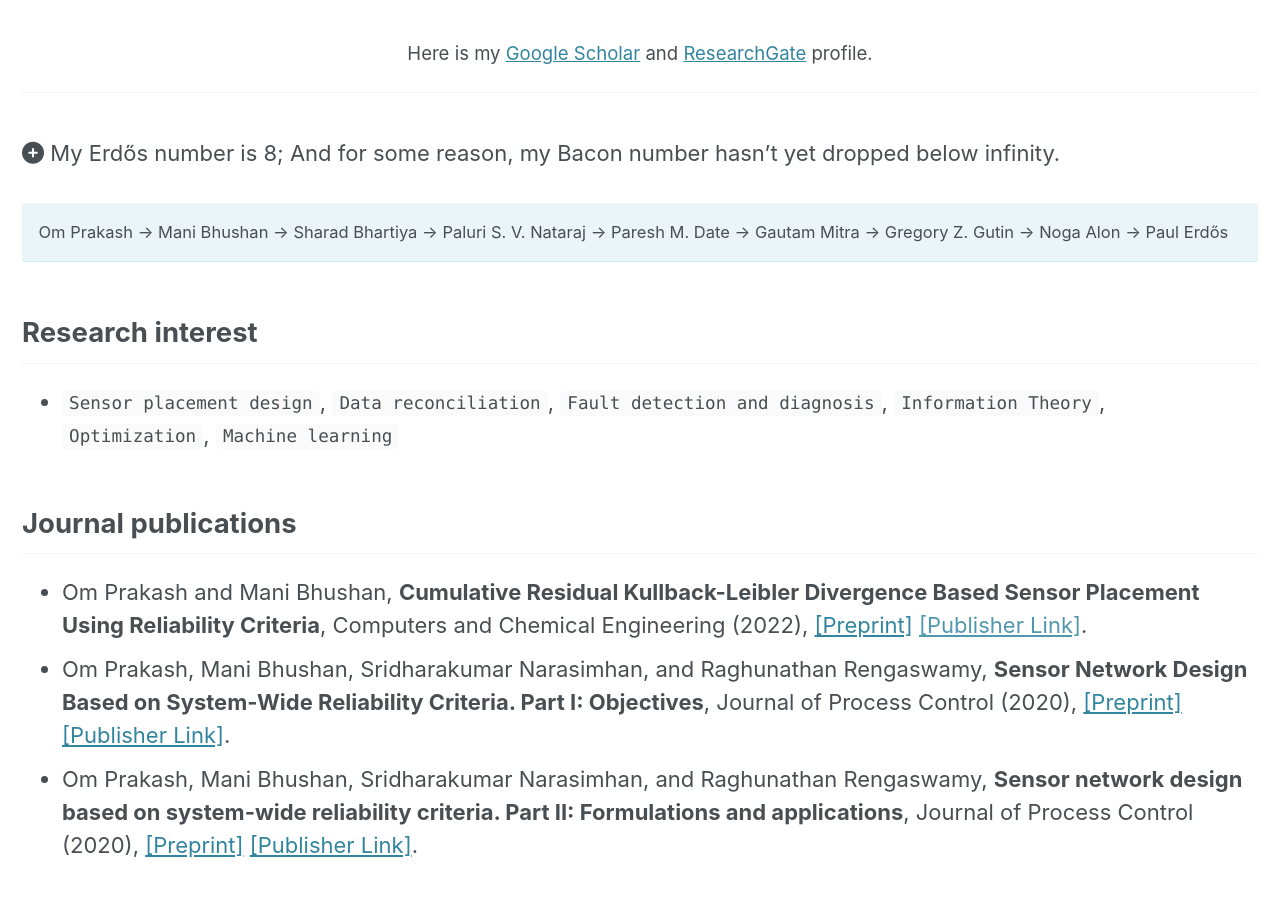
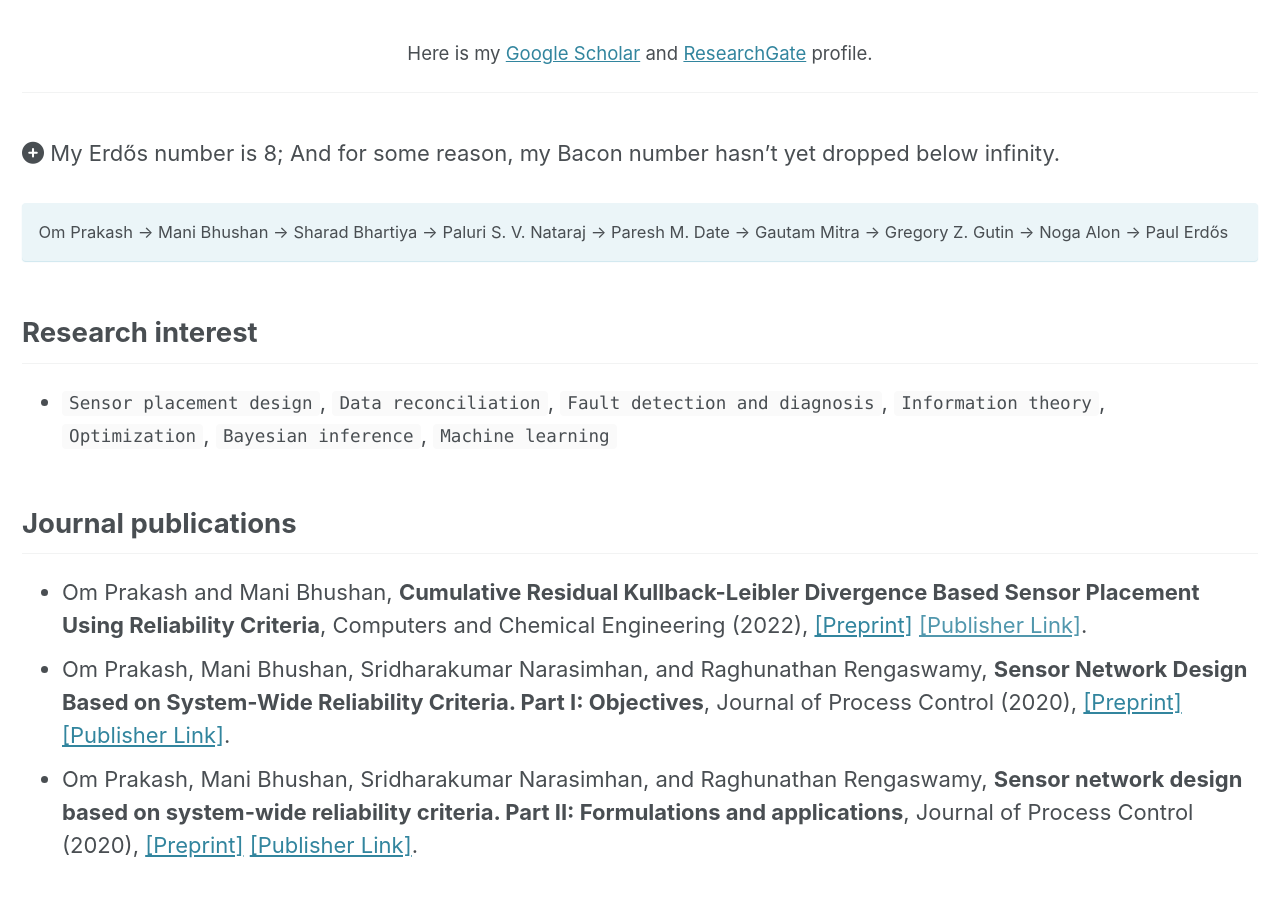
Before and after one commit to prakashoms/prakashoms.github.io, a Jekyll site: the page built from _pages/research.md, in a window 1280 px wide, cut to the strip 434-1331 px from the top of the page. Built offline with Jekyll 4.4.1, drawn with Linux system fonts in a browser that asks for light colours; cached includes are drawn as plain includes; nearby versions of some CDN libraries.

Commit message:
Update research.md

```diff
--- a/_pages/research.md
+++ b/_pages/research.md
@@ -30,7 +30,7 @@ Om Prakash -> Mani Bhushan -> Sharad Bhartiya -> Paluri S. V. Nataraj -> Paresh
 {: .notice--info}
 
 ## Research interest
-- `Sensor placement design`, `Data reconciliation`, `Fault detection and diagnosis`, `Information Theory`, `Optimization`, `Machine learning`
+- `Sensor placement design`, `Data reconciliation`, `Fault detection and diagnosis`, `Information theory`, `Optimization`, `Bayesian inference`, `Machine learning`
 
 ## Journal publications
 - Om Prakash and Mani Bhushan, **Cumulative Residual Kullback-Leibler Divergence Based Sensor Placement Using Reliability Criteria**, Computers and Chemical Engineering (2022), [[Preprint]](https://drive.google.com/file/d/1iHvLlWWVrciz0N6byXe2-KmMUldbvSA4/view?usp=sharing) [[Publisher Link]]().
```
